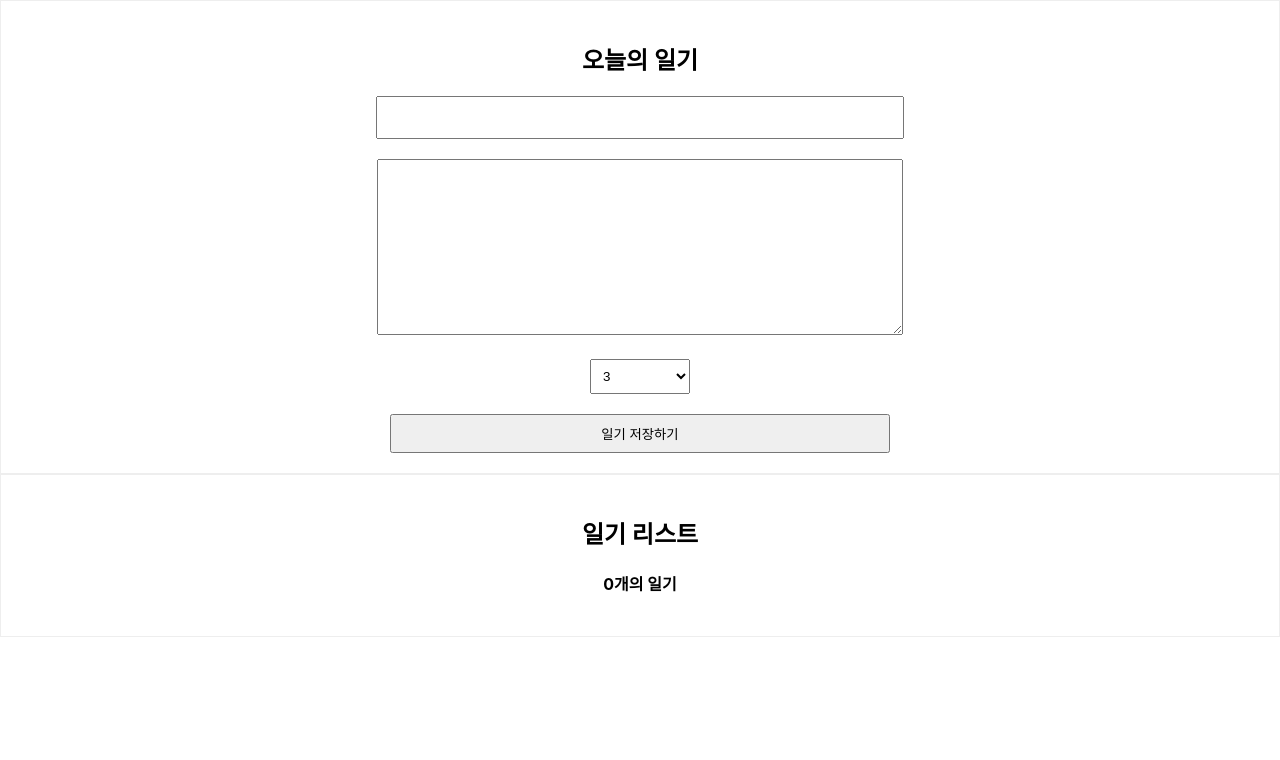
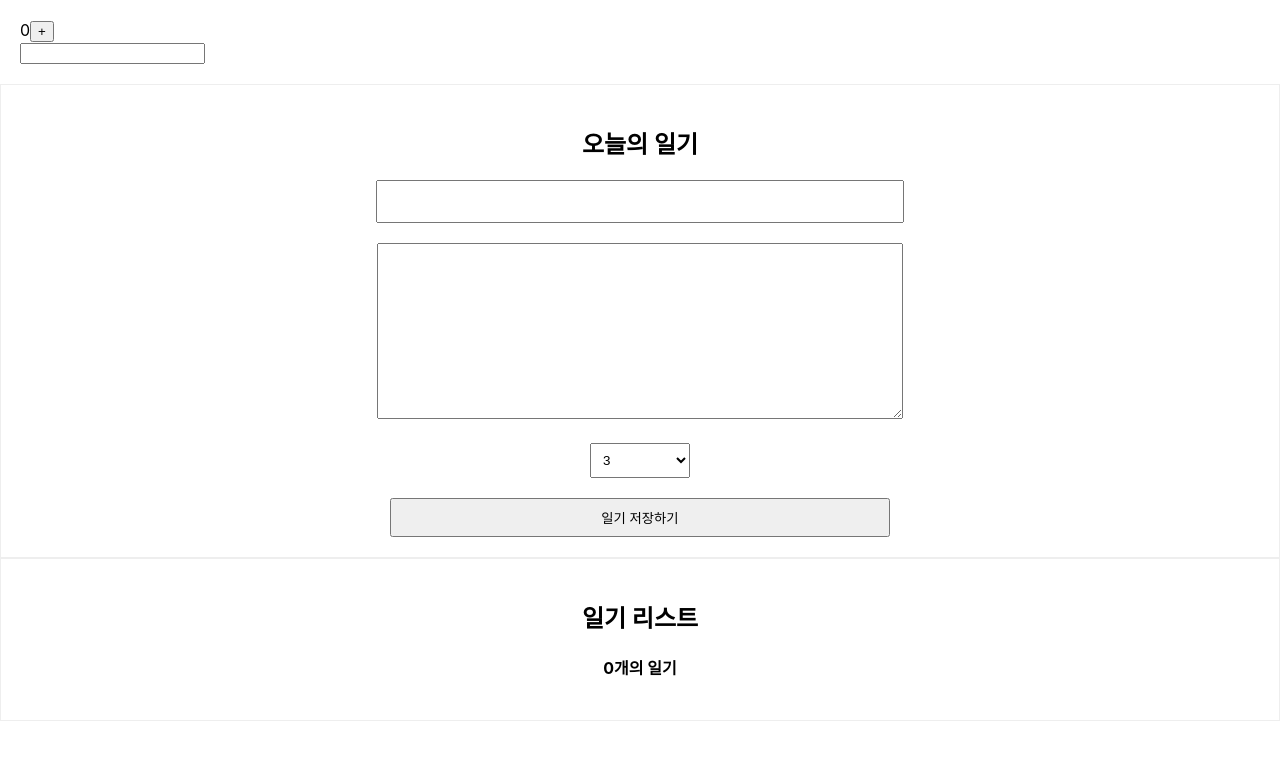
Before and after one commit to Eomjihee/Eating-piece-of-react, a React (Create React App) app in the folder Frontend/SimpleDiary/: page / in a window 1280 px wide. Shown: the top 760 px of the page. Built offline with nearby package versions, Linux system fonts and the light colour scheme; the HTML template or start-up script is replaced by a standard one.

Commit message:
6-7. Lifecycle 제어하기 - useEffect를 통한 변경된 데이터 핸들링 방법 숙지

```diff
--- a/Frontend/SimpleDiary/src/App.js
+++ b/Frontend/SimpleDiary/src/App.js
@@ -2,6 +2,7 @@ import React, {useState, useRef, useEffect} from 'react'
 import DiaryEditor from './DiaryEditor'
 import DiaryList from './List/DiaryList'
 import './App.css';
+import LifeCycle from './LifeCycle';
 
 function App() {
 
@@ -32,6 +33,7 @@ function App() {
 
   return (
     <div className="App">
+      <LifeCycle/>
       <DiaryEditor onCreate={onCreate}/>
       <DiaryList onRemove={onRemove} onEdit={onEdit} listArr={data}/>
     </div>
--- /dev/null
+++ b/Frontend/SimpleDiary/src/LifeCycle.js
@@ -0,0 +1,38 @@
+import React, { useState, useEffect } from "react";
+
+const LifeCycle = () => {
+  const [cnt, setCnt] = useState(0);
+  const [text, setText] = useState('');
+  useEffect(()=> {
+    console.log('[mount]');
+  },[])
+  /*
+  useEffect(()=> {
+    console.log('[update]');
+  })
+  */
+ // 의존 배열을 잘 활용하면 감지하고 싶은 데이터만 골라 변경 감지하여 업데이트 처리 가능
+  useEffect(()=> {
+    // 배열의 값이 바뀌는 순간 콜백함수 호출
+    console.log(`[cnt update] : ${cnt}`);
+    if(cnt > 5){
+      alert('값이 5를 초과하여 초기화');
+      setCnt(0)
+    }
+  },[cnt])
+  useEffect(()=> {
+    console.log(`[text update] : ${text}`);
+  },[text])
+
+  return <div style={{ padding: 20 }}>
+    <div>
+      {cnt}
+      <button onClick={() => setCnt(cnt+1)}>+</button>
+    </div>
+    <div>
+      <input value={text} onChange={e => setText(e.target.value)}/>
+    </div>
+  </div>;
+};
+
+export default LifeCycle;
```
